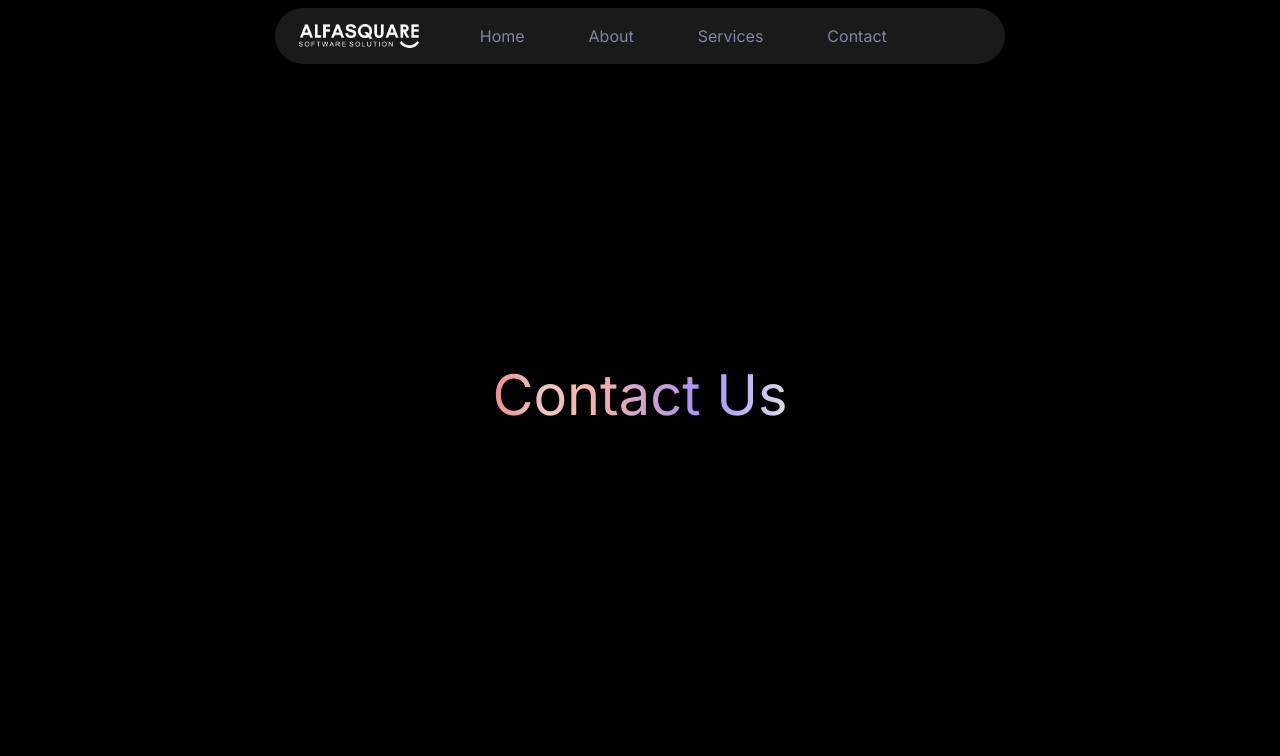
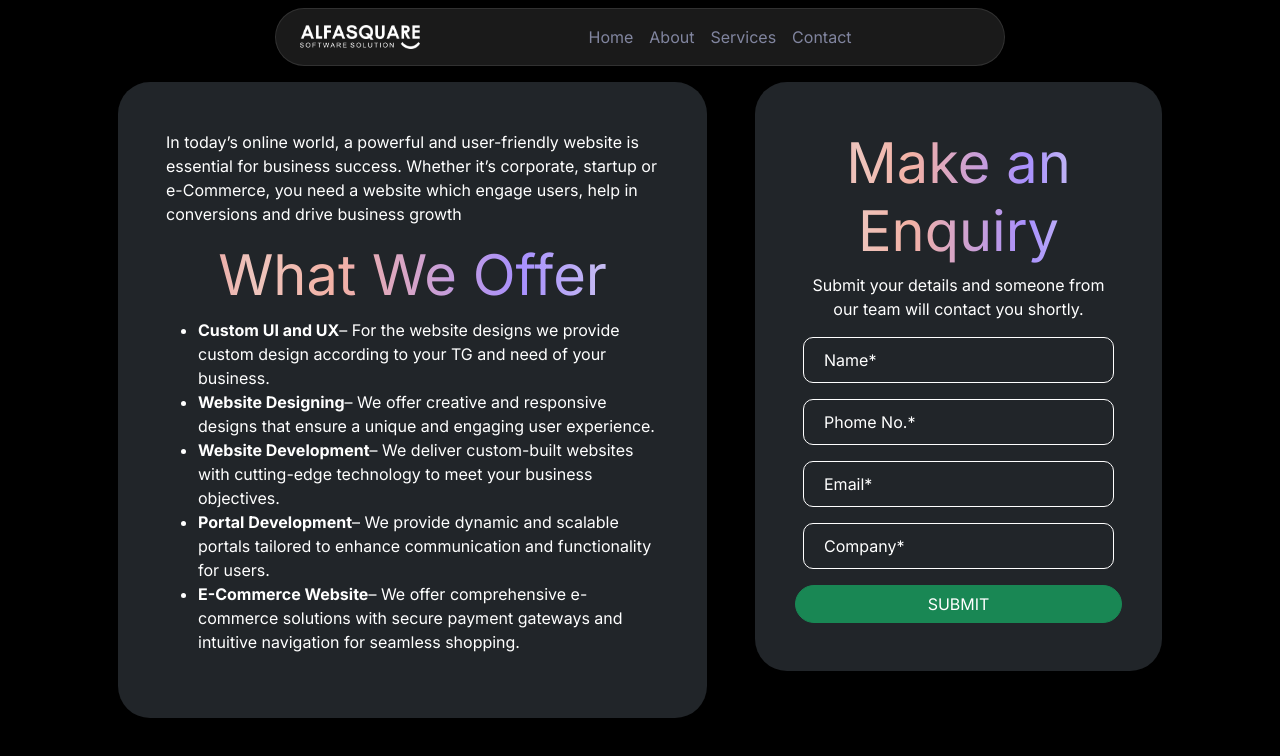
Before and after one commit to Vishalkumar1720/alfa, a React (Create React App) app: page /contact in a window 1280 px wide. Shown: the top 756 px of the page. Built offline with nearby package versions, Linux system fonts and the light colour scheme.

Commit message:
Vivek's Changes

```diff
--- a/src/App.css
+++ b/src/App.css
@@ -29,3 +29,17 @@ html {
     background-clip: text;
     text-fill-color: transparent;
   }
+
+
+  .custom-input {
+    border-radius: 10px;
+    padding: 10px 20px;
+    background-color: transparent;
+    color: #fff;
+    border: 1px solid #fff;
+  }
+
+  .custom-input::placeholder {
+    color: #fff;
+    opacity: 1;
+  }
--- a/src/Components/Header.jsx
+++ b/src/Components/Header.jsx
@@ -1,12 +1,13 @@
-import React, { useState, useEffect } from 'react';
-import 'bootstrap/dist/css/bootstrap.min.css'; // Bootstrap CSS
-import 'bootstrap/dist/js/bootstrap.bundle.min.js'; // Bootstrap JS bundle
+import React, { useState, useEffect } from "react";
+import "bootstrap/dist/css/bootstrap.min.css"; // Bootstrap CSS
+import "bootstrap/dist/js/bootstrap.bundle.min.js"; // Bootstrap JS bundle
 import "../Assets/styles/global.css";
 import logo from "../Assets/images/Alfasq  logo.png"; // Import your logo
-import '../App.css'
+import "../App.css";
 
 const Header = () => {
   const [isSmallScreen, setIsSmallScreen] = useState(false);
+  const [isNavExpanded, setIsNavExpanded] = useState(false); // Track navbar expansion
 
   // Detect screen size
   useEffect(() => {
@@ -16,22 +17,25 @@ const Header = () => {
 
     // Initial check and add event listener
     handleResize();
-    window.addEventListener('resize', handleResize);
+    window.addEventListener("resize", handleResize);
 
     // Cleanup the event listener
-    return () => window.removeEventListener('resize', handleResize);
+    return () => window.removeEventListener("resize", handleResize);
   }, []);
 
   return (
     <div className="d-flex justify-content-center fixed-top p-2">
       <nav
-        className="navbar navbar-expand-lg rounded-pill position-fixed"
+        className={`navbar navbar-expand-lg position-fixed ${
+          !isSmallScreen || !isNavExpanded ? "rounded-pill" : ""
+        }`}
         style={{
           maxWidth: "730px",
           width: "100%",
           boxShadow: "0px 4px 10px rgba(0, 0, 0, 0.25)",
           overflow: "hidden",
           backgroundColor: "rgba(33, 33, 33, 0.8)",
+          border: "1px solid rgba(255, 255, 255, .1)",
         }}
       >
         <a className="navbar-brand d-flex align-items-center ps-md-4" href="/">
@@ -46,50 +50,21 @@ const Header = () => {
           />
         </a>
 
-        {/* Menu for small screens */}
-        {isSmallScreen ? (
         <button
           className="navbar-toggler"
           type="button"
           data-bs-toggle="collapse"
           data-bs-target="#smallScreenMenu"
           aria-controls="smallScreenMenu"
-            aria-expanded="false"
+          aria-expanded={isNavExpanded}
           aria-label="Toggle navigation"
+          onClick={() => setIsNavExpanded(!isNavExpanded)} // Toggle state
         >
           <span className="navbar-toggler-icon"></span>
         </button>
-        ) : (
-          // Menu for large screens
-          <div className="collapse navbar-collapse" id="navbarTogglerDemo02">
-            <ul className="navbar-nav mx-auto mb-2 mb-lg-0">
-              <li className="nav-item me-lg-5 me-md-3 me-sm-2">
-                <a className="nav-link text-custom" href="/">
-                  Home
-                </a>
-              </li>
-              <li className="nav-item me-lg-5 me-md-3 me-sm-2">
-                <a className="nav-link text-custom" href="/about">
-                  About
-                </a>
-              </li>
-              <li className="nav-item me-lg-5 me-md-3 me-sm-2">
-                <a className="nav-link text-custom" href="/services">
-                  Services
-                </a>
-              </li>
-              <li className="nav-item">
-                <a className="nav-link text-custom" href="/contact">
-                  Contact
-                </a>
-              </li>
-            </ul>
-          </div>
-        )}
 
-        {/* Small screen menu items */}
-        <div className="collapse navbar-collapse" id="smallScreenMenu">
-          {isSmallScreen && (
+        {/* Menu items */}
+        <div className={`collapse navbar-collapse`} id="smallScreenMenu">
           <ul className="navbar-nav mx-auto mb-2 mb-lg-0">
             <li className="nav-item">
               <a className="nav-link text-custom" href="/">
@@ -111,13 +86,8 @@ const Header = () => {
                 Contact
               </a>
             </li>
-              <li className="nav-item">
-                <a className="nav-link text-custom" href="/login">
-                  Login
-                </a>
-              </li>
+
           </ul>
-          )}
         </div>
       </nav>
     </div>
--- a/src/pages/Contact.jsx
+++ b/src/pages/Contact.jsx
@@ -4,9 +4,66 @@ import '../App.css';
 const Contact = () => {
   return (
     <div className="container-fluid bg-black text-white vh-100 d-flex justify-content-center align-items-center">
-      <h1 className="display-4 text-center gradient-text">
-        Contact Us
-      </h1>
+      <div className="container px-md-5">
+        <div className='row g-5'>
+          <div className='col-lg-7'>
+            <div className='bg-dark p-5 rounded-5'>
+              <div class="content-block about-content h-100 js-tilt" >
+                <p>In today’s online world, a powerful and user-friendly website is essential for business success. Whether it’s corporate, startup or e-Commerce, you need a website which engage users, help in conversions and drive business growth</p>
+                <h3 className="display-4 text-center gradient-text">
+                  What We Offer
+                </h3>
+                <div class="wwo">
+                  <ul>
+                    <li>  <strong>  Custom UI and UX</strong>
+                      – For the website designs we provide custom design according to your TG and need of your business.
+                    </li>
+                    <li> <strong>Website Designing</strong>
+                      – We offer creative and responsive designs that ensure a unique and engaging user experience.
+                    </li>
+                    <li><strong> Website Development</strong>
+                      – We deliver custom-built websites with cutting-edge technology to meet your business objectives.
+                    </li>
+                    <li> <strong>Portal Development</strong>
+                      – We provide dynamic and scalable portals tailored to enhance communication and functionality for users.
+                    </li>
+                    <li> <strong>E-Commerce Website</strong>
+                      – We offer comprehensive e-commerce solutions with secure payment gateways and intuitive navigation for seamless shopping.
+                    </li>
+                  </ul>
+                </div>
+              </div>
+            </div>
+          </div>
+          <div className='col-lg-5'>
+            <div className='bg-dark p-5 rounded-5'>
+              <div>
+                <h3 className="display-4 text-center gradient-text">
+                  Make an Enquiry
+                </h3>
+                <span className="mb-3 d-block text-center">Submit your details and someone from our team will contact you shortly. </span>
+              </div>
+              <div>
+                <form className="row g-3">
+                  <div className="form-group">
+                    <input type="text" className="form-control custom-input" id="name" placeholder='Name*' />
+                  </div>
+                  <div className="form-group">
+                    <input type="phone" className="form-control custom-input" id="phone" placeholder='Phome No.*' />
+                  </div>
+                  <div className="form-group">
+                    <input type="email" className="form-control custom-input" id="email" placeholder='Email*' />
+                  </div>
+                  <div className="form-group">
+                    <input type="text" className="form-control custom-input" id="company" placeholder='Company*' />
+                  </div>
+                  <button type="submit" className="btn btn-success rounded-pill">SUBMIT</button>
+                </form>
+              </div>
+            </div>
+          </div>
+        </div>
+      </div>
     </div>
   );
 };
```
Lines whose indentation alone changed are shown as unchanged.
